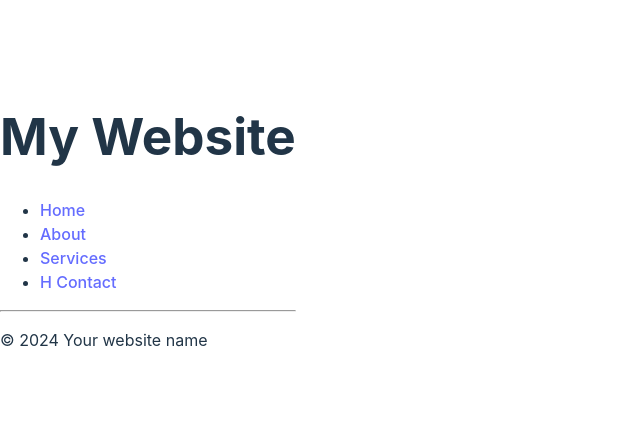
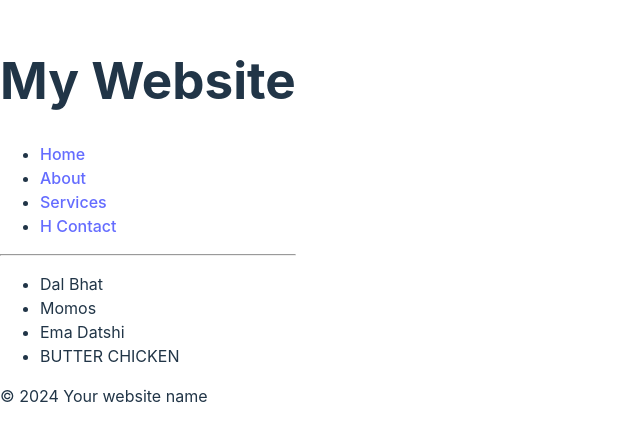
Before and after one commit to rekhaaryal/react-learning-journey, a React (Vite) app in the folder my-react-app/: page / in a window 1280 px wide. Shown: the part 179-620 px from the top of the page, without its empty margins (0-640 px from the left). Built offline with nearby package versions, Linux system fonts and the light colour scheme.

Commit message:
learn how to add Javascript in react

```diff
--- a/my-react-app/src/App.jsx
+++ b/my-react-app/src/App.jsx
@@ -1,12 +1,18 @@
 
 import Header from './Header.jsx'
 import Footer from './Footer.jsx'
+import Food from './Food.jsx'
 function App() {
 
   return(
   <>
    <Header/>
+
+   <Food/>
+
+
    <Footer/>
+
   </>
 
   );
--- /dev/null
+++ b/my-react-app/src/Food.jsx
@@ -0,0 +1,17 @@
+
+function Food(){
+
+  const food1 = "Ema Datshi " ;
+  const food2 = "Butter Chicken";
+    return(
+        <ul>
+            <li>Dal Bhat</li>
+            <li>Momos</li>
+            <li>{food1}</li>
+            <li>{food2.toUpperCase()}</li>
+        </ul>
+
+    );
+}
+
+export default Food
```
